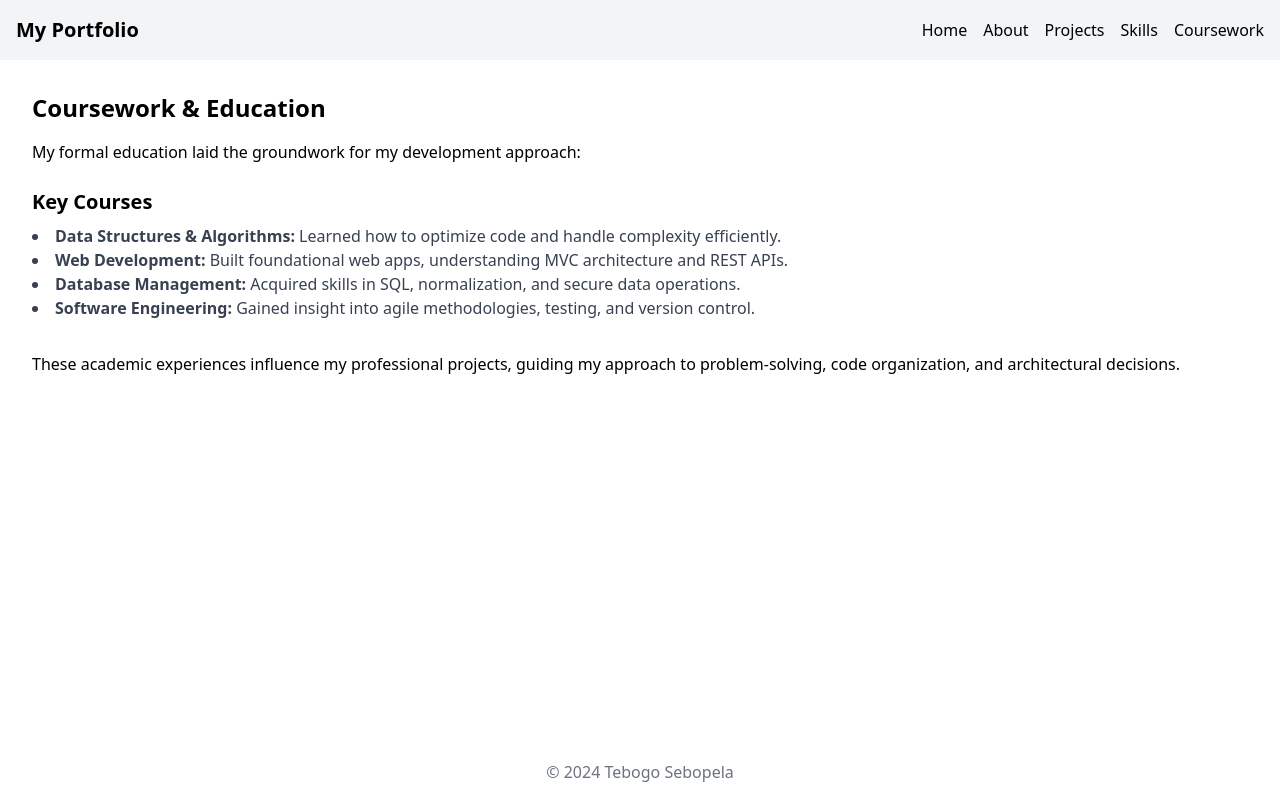
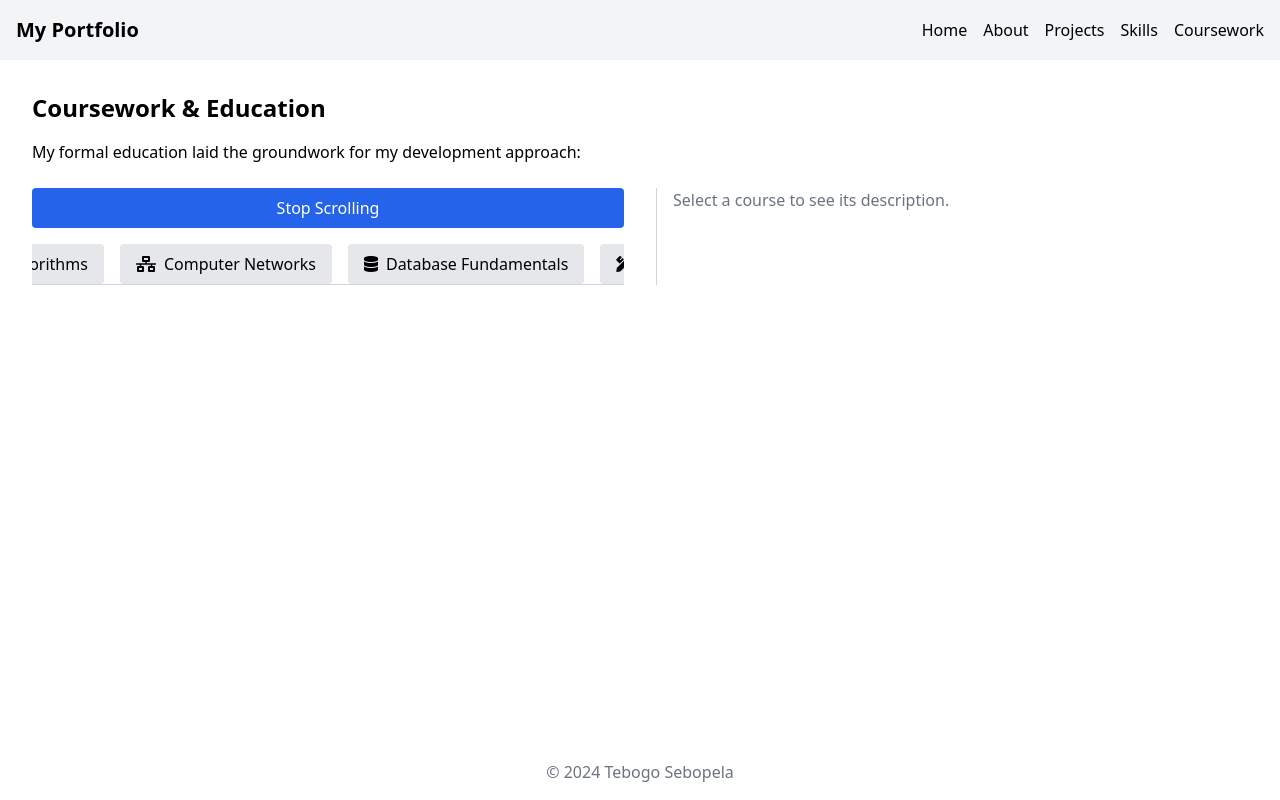
Before and after one commit to DarkAzureII/portfolio, a Vue app: page /coursework in a window 1280 px wide. Built offline with nearby package versions, Linux system fonts and the light colour scheme.

Commit message:
improved course view

```diff
--- a/src/pages/Coursework.vue
+++ b/src/pages/Coursework.vue
@@ -3,22 +3,213 @@
     <h2 class="text-2xl font-bold mb-4">Coursework & Education</h2>
     <p class="mb-6">My formal education laid the groundwork for my development approach:</p>
 
-      <div class="space-y-8">
+    <!-- Layout with two columns -->
+    <div class="grid grid-cols-2 gap-8">
+      <!-- Titles Column -->
       <div>
-          <h3 class="font-bold text-xl mb-2">Key Courses</h3>
-          <ul class="list-disc list-inside text-gray-700">
-            <li><strong>Data Structures & Algorithms:</strong> Learned how to optimize code and handle complexity efficiently.</li>
-            <li><strong>Web Development:</strong> Built foundational web apps, understanding MVC architecture and REST APIs.</li>
-            <li><strong>Database Management:</strong> Acquired skills in SQL, normalization, and secure data operations.</li>
-            <li><strong>Software Engineering:</strong> Gained insight into agile methodologies, testing, and version control.</li>
+        <div class="mb-4">
+          <button
+            @click="toggleScrollMode"
+            class="px-4 py-2 bg-blue-600 text-white rounded hover:bg-blue-700 w-full"
+          >
+            {{ scrollingStopped ? 'Back to Scrolling' : 'Stop Scrolling' }}
+          </button>
+        </div>
+
+        <!-- Scrolling Titles -->
+        <div
+          v-if="!scrollingStopped"
+          ref="scrollContainer"
+          class="scroll-container flex space-x-4 overflow-hidden border-b border-gray-300 py-2 relative"
+          @wheel.prevent="handleWheel"
+        >
+          <button
+            v-for="course in courses"
+            :key="course.title"
+            class="flex items-center space-x-2 px-4 py-2 bg-gray-200 hover:bg-gray-300 rounded whitespace-nowrap"
+            @click="selectCourse(course)"
+          >
+            <i :class="`fas ${course.icon}`"></i>
+            <span>{{ course.title }}</span>
+          </button>
+        </div>
+
+        <!-- Static Vertical List -->
+        <ul v-else class="space-y-2 border-b border-gray-300 pb-2">
+          <li
+            v-for="course in courses"
+            :key="course.title"
+            class="flex items-center space-x-2 bg-gray-200 hover:bg-gray-300 rounded px-4 py-2 cursor-pointer"
+            @click="selectCourse(course)"
+          >
+            <i :class="`fas ${course.icon}`"></i>
+            <span>{{ course.title }}</span>
+          </li>
         </ul>
       </div>
 
-        <p>These academic experiences influence my professional projects, guiding my approach to problem-solving, code organization, and architectural decisions.</p>
+      <!-- Description Column -->
+      <div class="border-l border-gray-300 pl-4">
+        <div v-if="selectedCourse">
+          <h3 class="text-xl font-bold mb-2">{{ selectedCourse.title }}</h3>
+          <p class="text-gray-700">{{ selectedCourse.description }}</p>
+        </div>
+        <div v-else>
+          <p class="text-gray-500">Select a course to see its description.</p>
+        </div>
+      </div>
     </div>
   </section>
 </template>
 
 <script setup lang="ts">
-  // Static content, no script needed unless you want dynamic data.
+import { ref, onMounted, onBeforeUnmount } from 'vue'
+
+interface Course {
+  title: string;
+  icon: string;
+  description: string;
+}
+
+const courses = [
+  {
+    title: "Data Structures & Algorithms",
+    icon: "fa-code-branch",
+    description: "Learned how to optimize code and handle complexity efficiently."
+  },
+  {
+    title: "Computer Networks",
+    icon: "fa-network-wired",
+    description: "Studied network architectures, protocols, and security measures to understand reliable data transmission and communication systems."
+  },
+  {
+    title: "Database Fundamentals",
+    icon: "fa-database",
+    description: "Acquired skills in SQL, normalization, and secure data operations."
+  },
+  {
+    title: "Software Design",
+    icon: "fa-pencil-ruler",
+    description: "Gained insight into agile methodologies, testing, and version control."
+  },
+  {
+    title: "Parallel Computing",
+    icon: "fa-project-diagram",
+    description: "Explored techniques for concurrent execution, scalability, synchronization, and performance optimization on multi-core systems."
+  },
+  {
+    title: "Machine Learning",
+    icon: "fa-brain",
+    description: "Gained experience with supervised and unsupervised learning, model evaluation, and common libraries and frameworks for real-world predictive analytics."
+  },
+  {
+    title: "Analysis of Algorithms",
+    icon: "fa-chart-line",
+    description: "Learned to formally evaluate algorithmic complexity and correctness, applying Big-O notation and advanced proof techniques."
+  },
+  {
+    title: "Formal Languages & Automata",
+    icon: "fa-puzzle-piece",
+    description: "Studied the theoretical foundations of computation, including regular expressions, grammars, and Turing machines."
+  },
+  {
+    title: "Operating Systems & System Programming",
+    icon: "fa-microchip",
+    description: "Delved into low-level system concepts such as process management, memory allocation, concurrency, and OS architecture."
+  },
+  {
+    title: "Computer Graphics & Visualization",
+    icon: "fa-image",
+    description: "Learned about rendering pipelines, 3D transformations, shading, and data visualization techniques using graphics APIs and tools."
+  },
+  {
+    title: "Information Systems",
+    icon: "fa-server",
+    description: "Understood the principles of enterprise systems, data integration, information security, and aligning technology with organizational goals."
+  },
+]
+
+const selectedCourse = ref<Course | null>(null);
+const scrollContainer = ref<HTMLElement|null>(null)
+const scrollingStopped = ref(false)
+
+// Scroll settings
+let scrollSpeed = 2
+let scrollInterval: number | null = null
+
+function startScrolling() {
+  if (!scrollingStopped.value) {
+    scrollInterval = window.setInterval(() => {
+      if (scrollContainer.value) {
+        // Increment the scroll position
+        scrollContainer.value.scrollLeft += scrollSpeed;
+
+        const firstChild = scrollContainer.value.firstElementChild as HTMLElement;
+
+        if (firstChild) {
+          // Calculate the width of the first child plus the gap (16px for space-x-4)
+          const firstChildWidth = firstChild.offsetWidth + 16; // Tailwind's `space-x-4` = 1rem = 16px
+
+          // Check if the first child is completely out of view
+          if (scrollContainer.value.scrollLeft >= firstChildWidth) {
+            // Move the first child to the end of the container
+            scrollContainer.value.appendChild(firstChild);
+
+            // Adjust scrollLeft to maintain a seamless flow
+            scrollContainer.value.scrollLeft -= firstChildWidth;
+          }
+        }
+      }
+    }, 50); // Adjust interval for speed
+  }
+}
+
+function stopScrolling() {
+  if (scrollInterval) {
+    clearInterval(scrollInterval);
+    scrollInterval = null;
+  }
+}
+
+
+function handleWheel(event: WheelEvent) {
+  if (scrollingStopped.value) return
+  scrollSpeed += (event.deltaY > 0) ? 1 : -1
+  if (scrollSpeed > 5) scrollSpeed = 5
+  if (scrollSpeed < -5) scrollSpeed = -5
+}
+
+function selectCourse(course: any) {
+  selectedCourse.value = course
+}
+
+function toggleScrollMode() {
+  scrollingStopped.value = !scrollingStopped.value
+  if (scrollingStopped.value) {
+    stopScrolling()
+  } else {
+    startScrolling()
+    console.log("started scrollimng")
+  }
+}
+
+onMounted(() => {
+  startScrolling()
+})
+
+onBeforeUnmount(() => {
+  stopScrolling()
+})
 </script>
+
+<style scoped>
+@import url('https://use.fontawesome.com/releases/v5.15.4/css/all.css');
+.scroll-container {
+  display: flex;
+  overflow-x: hidden;
+  white-space: nowrap;
+  margin: 0;
+  padding: 0;
+}
+
+</style>
--- a/src/pages/Projects.vue
+++ b/src/pages/Projects.vue
@@ -7,9 +7,8 @@
         <!-- Example for the completed hours-tracking project -->
         <ProjectCard
           title="Employee Hours Tracker"
-          :technologies="['Vue.js', 'TypeScript', 'Node.js', 'PostgreSQL']"
+          :technologies="['React', 'TailwindCSS', 'JavaScript', 'Node.js', 'Express.js', 'MySQL', 'Nginx', 'Pm2']"
           description="A web platform for tracking and summarizing employee working hours. Improved reporting speed and accuracy."
-          :image="hoursTrackerImage"
           :private="true"
         />
 
@@ -34,5 +33,4 @@
 
   <script setup lang="ts">
   import ProjectCard from '../components/ProjectCard.vue';
-  import hoursTrackerImage from '../assets/hours-tracker-demo.png'; // A blurred or sanitized screenshot
   </script>
```
Also changed, not shown: src/pages/Home.vue (+102 -6 lines). Lines whose indentation alone changed are shown as unchanged.
